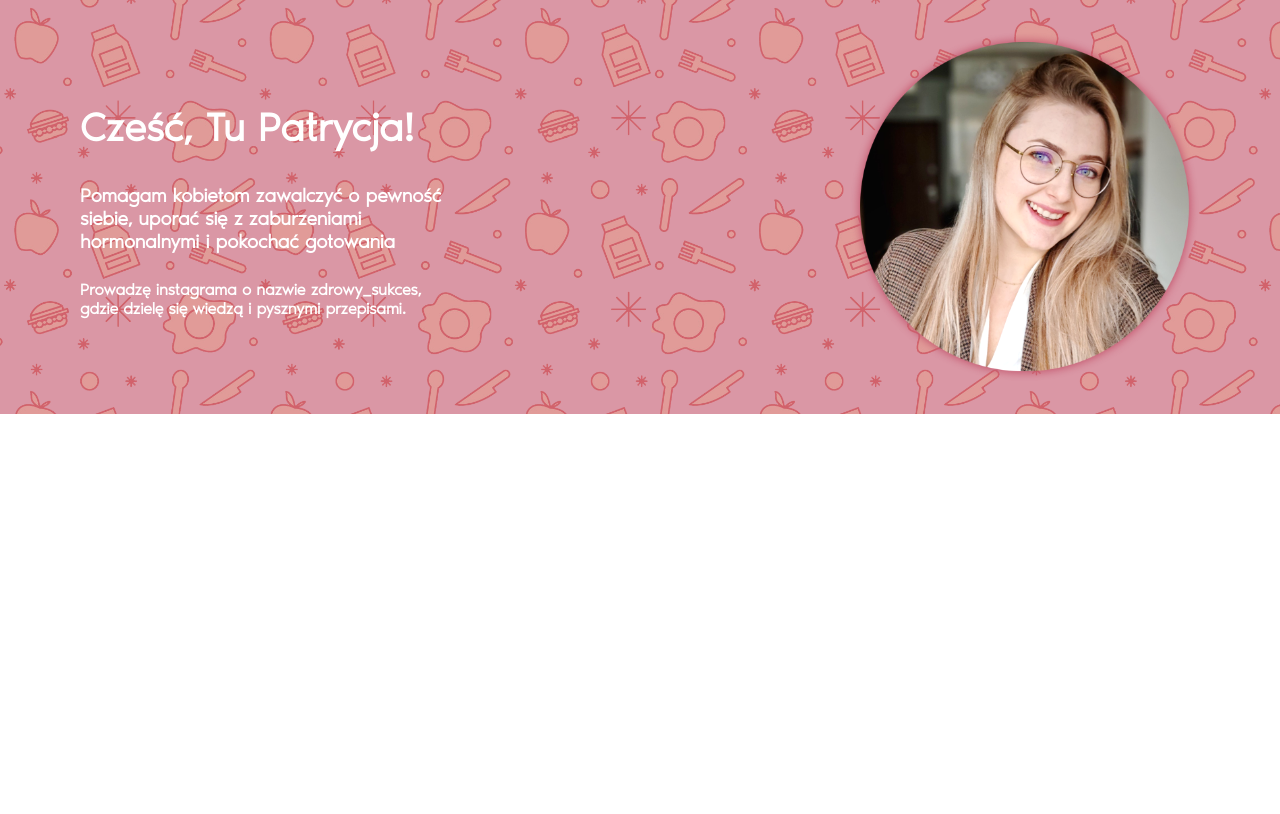
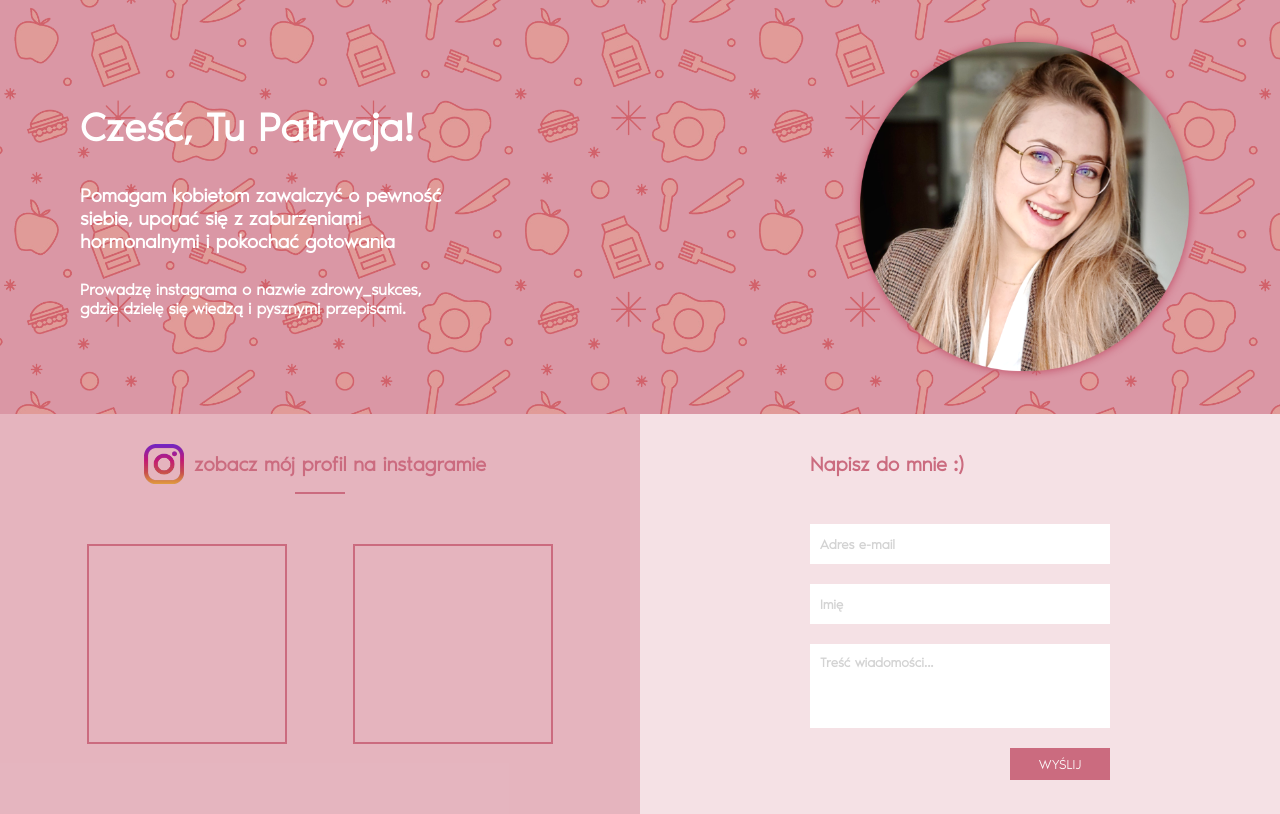
Before and after one commit to webDevAdvocate/zdrowy-sukces, a Next.js app: page / in a window 1280 px wide. Built offline with nearby package versions, Linux system fonts and the light colour scheme.

Commit message:
second section

```diff
--- a/pages/index.tsx
+++ b/pages/index.tsx
@@ -1,5 +1,6 @@
 import type { NextPage } from 'next'
 import Head from 'next/head'
+import { ContactSection } from '../src/components/contactSection/contactSection'
 import { Hello } from '../src/components/hello/hello'
 
 import styles from '../styles/Home.module.css'
@@ -13,6 +14,7 @@ const Home: NextPage = () => {
         <link rel="icon" href="/favicon.ico" />
       </Head>
       <Hello />
+      <ContactSection />
 
 
     </div>
--- /dev/null
+++ b/src/components/contactSection/contactSection.module.scss
@@ -0,0 +1,12 @@
+.contact-section {
+    display: flex;
+    flex-direction: column;
+}
+
+
+@media (min-width: 768px) {
+    .contact-section {
+        flex-direction: row;
+    }
+
+}
--- /dev/null
+++ b/src/components/contactSection/contactSection.tsx
@@ -0,0 +1,10 @@
+import { Form } from '../form/form';
+import { Instagram } from '../instagram/instagram';
+import styles from './contactSection.module.scss';
+
+export const ContactSection = () => {
+    return <div className={styles['contact-section']}>
+        <Instagram />
+        <Form />
+    </div>
+}
--- /dev/null
+++ b/src/components/form/form.module.scss
@@ -0,0 +1,85 @@
+@import "../../../styles/globalVars.scss";
+
+.section {
+    @include background-opacity($primaryPink, 0.2);
+    min-height: 400px;
+    flex: 1;
+
+    .content {
+        margin: auto;
+
+        h4 {
+            color: $primaryPink;
+            line-height: 40px;
+            margin: 30px auto 0 auto;
+
+            margin-bottom: 30px;
+            text-align: center;
+        }
+
+        .form {
+            height: 100%;
+            display: flex;
+            flex-direction: column;
+
+            margin: auto;
+
+            .input, .textarea {
+                margin: 10px 0;
+                border: none;
+                padding: 10px;
+                resize: none;
+
+                &:focus-visible {
+                    outline: $pinkSecondary auto 1px;
+                }
+
+
+                &::placeholder {
+                    color: lightgray;
+                    font-weight: 700;
+                }
+            }
+
+            .input {
+                height: 40px;
+            }
+
+            .button {
+                margin: 10px 0;
+                width: 100%;
+                border: none;
+                background: $primaryPink;
+                line-height: 40px;
+                color: white;
+                text-transform: uppercase;
+            }
+        }
+    }
+}
+
+@media (min-width: 768px) {
+    .section {
+        .content {
+            max-width: 300px;
+            margin: auto;
+
+            h4 {
+                display: flex;
+            }
+
+            .form {
+                .input, .textarea {
+                    margin: 10px 0;
+                }
+
+                .button {
+                    margin-top: 10px;
+                    width: 100px;
+                    align-self: flex-end;
+                    line-height: 30px;
+                }
+            }
+        }
+    }
+}
--- /dev/null
+++ b/src/components/form/form.tsx
@@ -0,0 +1,16 @@
+import styles from './form.module.scss';
+
+export const Form = () => {
+
+    return <section className={styles.section}>
+        <div className={styles.content}>
+        <h4>Napisz do mnie :)</h4>
+        <form className={styles.form}>
+            <input className={styles.input} placeholder="Adres e-mail" type="email"></input>
+            <input className={styles.input} placeholder="Imię" type="text"></input>
+            <textarea className={styles.textarea} placeholder="Treść wiadomości..." rows={4}></textarea>
+            <button className={styles.button} type="button">Wyślij</button>
+        </form>
+        </div>
+    </section>
+}
--- /dev/null
+++ b/src/components/instagram/instagram.module.scss
@@ -0,0 +1,62 @@
+@import "../../../styles/globalVars.scss";
+
+.instagram {
+    @include background-opacity($primaryPink, 0.5);
+    min-height: 400px;
+    flex: 1;
+
+    .header {
+        display: flex;
+        justify-content: center;
+        align-items: center;
+        height: 40px;
+        margin: 30px 0 0 0;
+
+        .icon {
+            display: block;
+        }
+
+        h4 {
+            font-size: 1rem;
+            margin: 0 10px;
+            color: $primaryPink;
+        }
+    };
+
+    hr {
+        width: 50px;
+    }
+
+    .posts {
+        margin: 30px 20px;
+        display: flex;
+        align-items: center;
+        flex-direction: column;
+        .post {
+            margin: 20px 0;
+            width: 250px;
+            height: 250px;
+            border: $primaryPink solid 2px;
+        }
+    }
+}
+
+@media (min-width: 768px) {
+    .instagram {
+
+        .header {
+            h4 {
+                font-size: 20px;
+            }
+        }
+
+        .posts {
+            justify-content: space-evenly;
+            flex-direction: row;
+            .post {
+                width: 200px;
+                height: 200px;
+            }
+        }
+    }
+}
--- /dev/null
+++ b/src/components/instagram/instagram.tsx
@@ -0,0 +1,19 @@
+import styles from './instagram.module.scss';
+import instagram from '../../assets/images/ig_ikona.png';
+import Image from 'next/image';
+
+export const Instagram = () => {
+
+    return <section className={styles.instagram}>
+        <div className={styles.header}>
+            <Image className={styles.icon} width={40} height={40} src={instagram} alt="instagram icon" />
+            <h4>zobacz mój profil na instagramie</h4>
+        </div>
+        <hr />
+        <div className={styles.posts}>
+            <div className={styles.post}></div>
+            <div className={styles.post}></div>
+        </div>
+
+    </section>
+}
--- a/styles/globalVars.scss
+++ b/styles/globalVars.scss
@@ -1,5 +1,6 @@
 
 $primaryPink: #cb6b7f;
+$pinkSecondary: #dc98a4;
 
 @mixin background-opacity($color, $opacity: 0.3) {
     background-color: $color; /* The Fallback */
--- a/styles/globals.css
+++ b/styles/globals.css
@@ -13,25 +13,51 @@ a {
 
 * {
   box-sizing: border-box;
+  font-family: noir-light;
 }
 
+h1 {
+  font-size: 70px;
+}
+
+h2 {
+  font-size: 48px;
+}
+
+h3 {
+  font-size: 30px;
+}
+
+h4 {
+  font-size: 20px;
+}
+
+hr {
+  background-color:#cb6b7f;
+  height: 2px;
+  border: none;
+}
 
 @font-face {
   font-family: noir-regular;
   src: url(../src/assets/fonts/NoirPro-Regular.otf);
+  font-display: swap;
 }
 
 @font-face {
   font-family: noir-medium;
   src: url(../src/assets/fonts/NoirPro-Medium.otf);
+  font-display: swap;
 }
 
 @font-face {
   font-family: noir-bold;
   src: url(../src/assets/fonts/NoirPro-Bold.otf);
+  font-display: swap;
 }
 
 @font-face {
   font-family: noir-light;
   src: url(../src/assets/fonts/NoirPro-Light.otf);
+  font-display: swap;
 }
```
Also changed, not shown: src/assets/images/ig_ikona.png (added).
